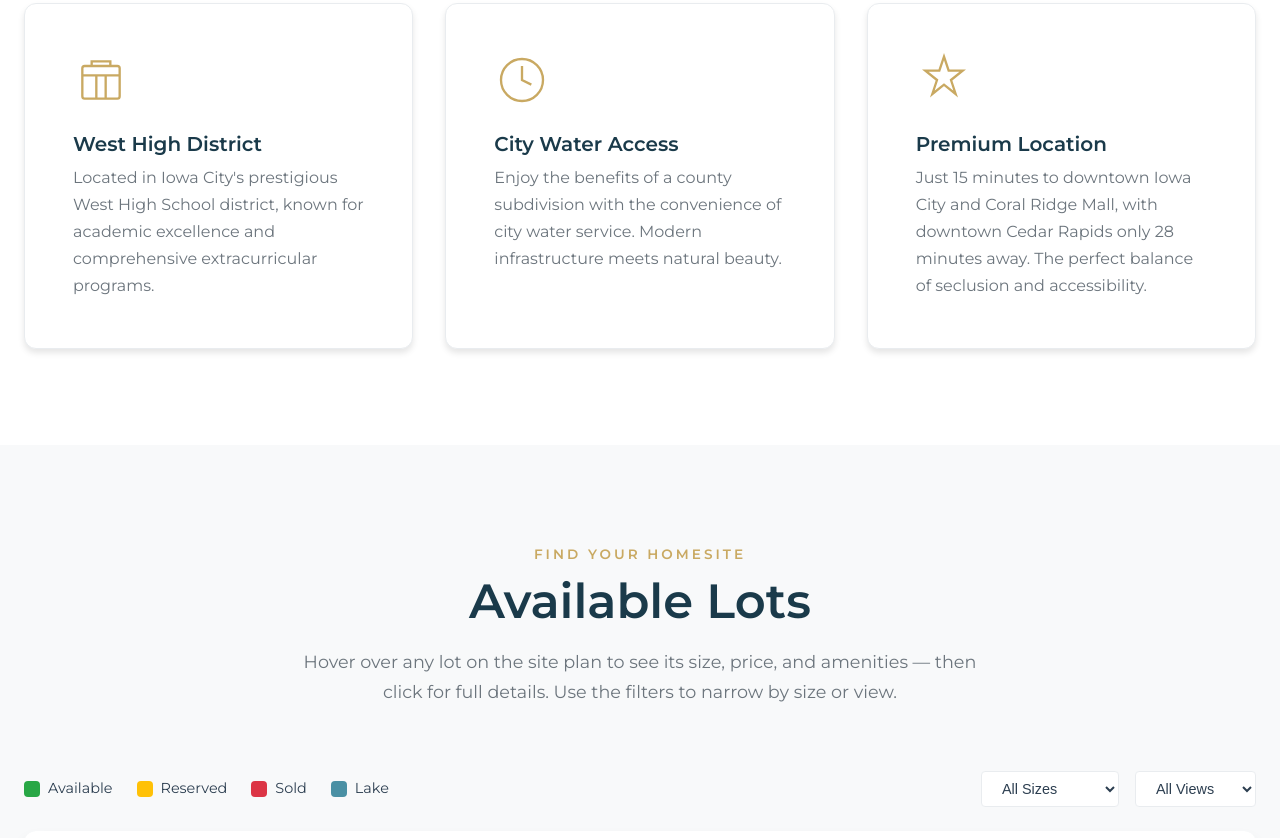
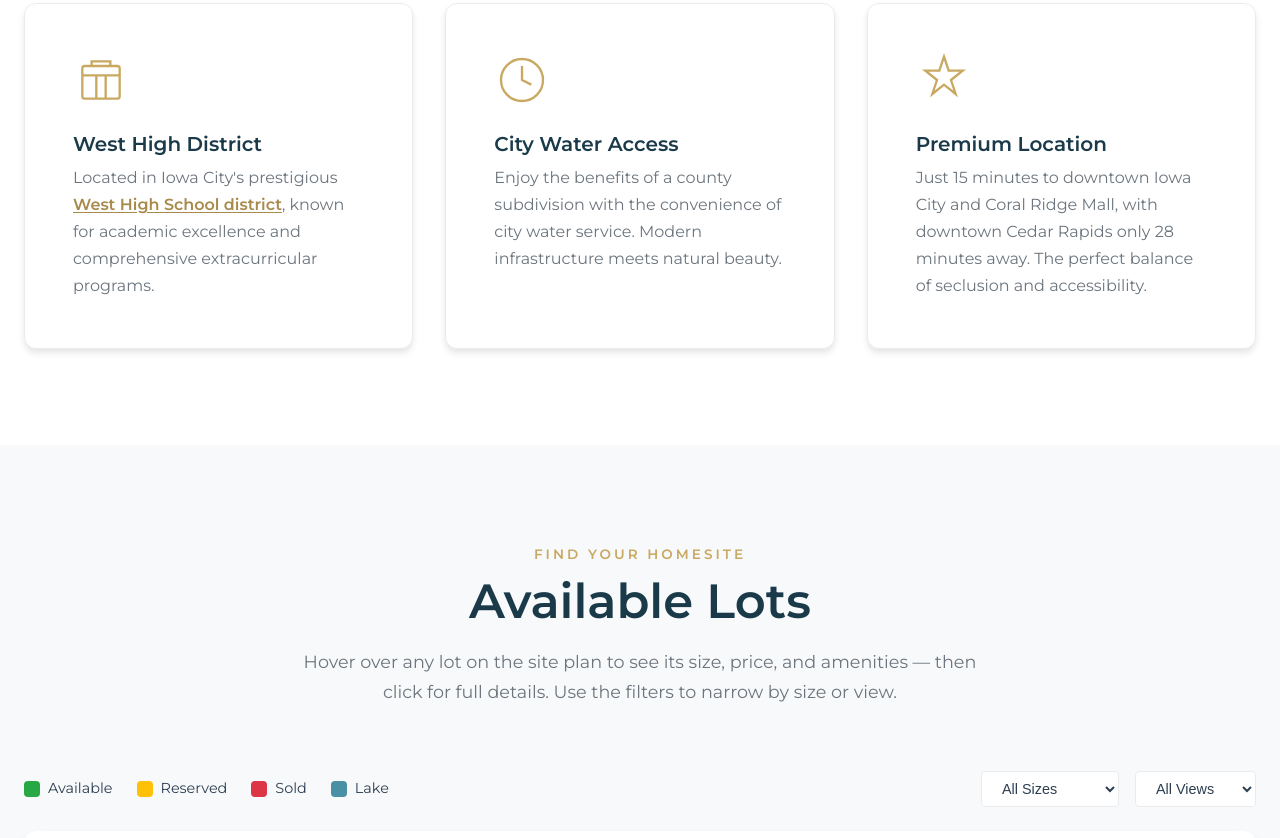
Before and after one commit to AdamMeeker/hidden-lakes-website, a plain HTML site: page index.html in a window 1280 px wide. Shown: the part 1542-2380 px from the top of the page. Drawn offline with Linux system fonts and the light colour scheme.

Commit message:
Link West High District (US News rankings) and West High School (school site)

```diff
--- a/index.html
+++ b/index.html
@@ -139,7 +139,7 @@
                         </svg>
                     </div>
                     <h3 class="feature-title">West High District</h3>
-                    <p class="feature-text">Located in Iowa City's prestigious West High School district, known for academic excellence and comprehensive extracurricular programs.</p>
+                    <p class="feature-text">Located in Iowa City's prestigious <a href="https://www.usnews.com/education/best-high-schools/iowa/rankings" target="_blank" rel="noopener">West High School district</a>, known for academic excellence and comprehensive extracurricular programs.</p>
                 </div>
 
                 <div class="feature-card">
@@ -299,7 +299,7 @@
                             West High School District
                         </h3>
                         <ul class="location-list">
-                            <li><strong>West High School</strong> - Nationally recognized academics</li>
+                            <li><strong><a href="https://west.iowacityschools.org" target="_blank" rel="noopener">West High School</a></strong> - Nationally recognized academics</li>
                             <li><strong>Northwest Junior High</strong> - Award-winning programs</li>
                             <li><strong>Weber Elementary</strong> - Top-rated K-5 education</li>
                         </ul>
--- a/styles.css
+++ b/styles.css
@@ -1686,3 +1686,16 @@ h1, h2, h3, h4, h5, h6 {
 }
 .developer-link svg { width: 18px; height: 18px; }
 .developer-link:hover { background: var(--gold); color: var(--primary); }
+
+/* Inline content links (e.g. school links) */
+.feature-text a,
+.location-list a {
+    color: var(--gold-dark);
+    text-decoration: underline;
+    text-underline-offset: 2px;
+    font-weight: 600;
+}
+.feature-text a:hover,
+.location-list a:hover {
+    color: var(--primary);
+}
```
